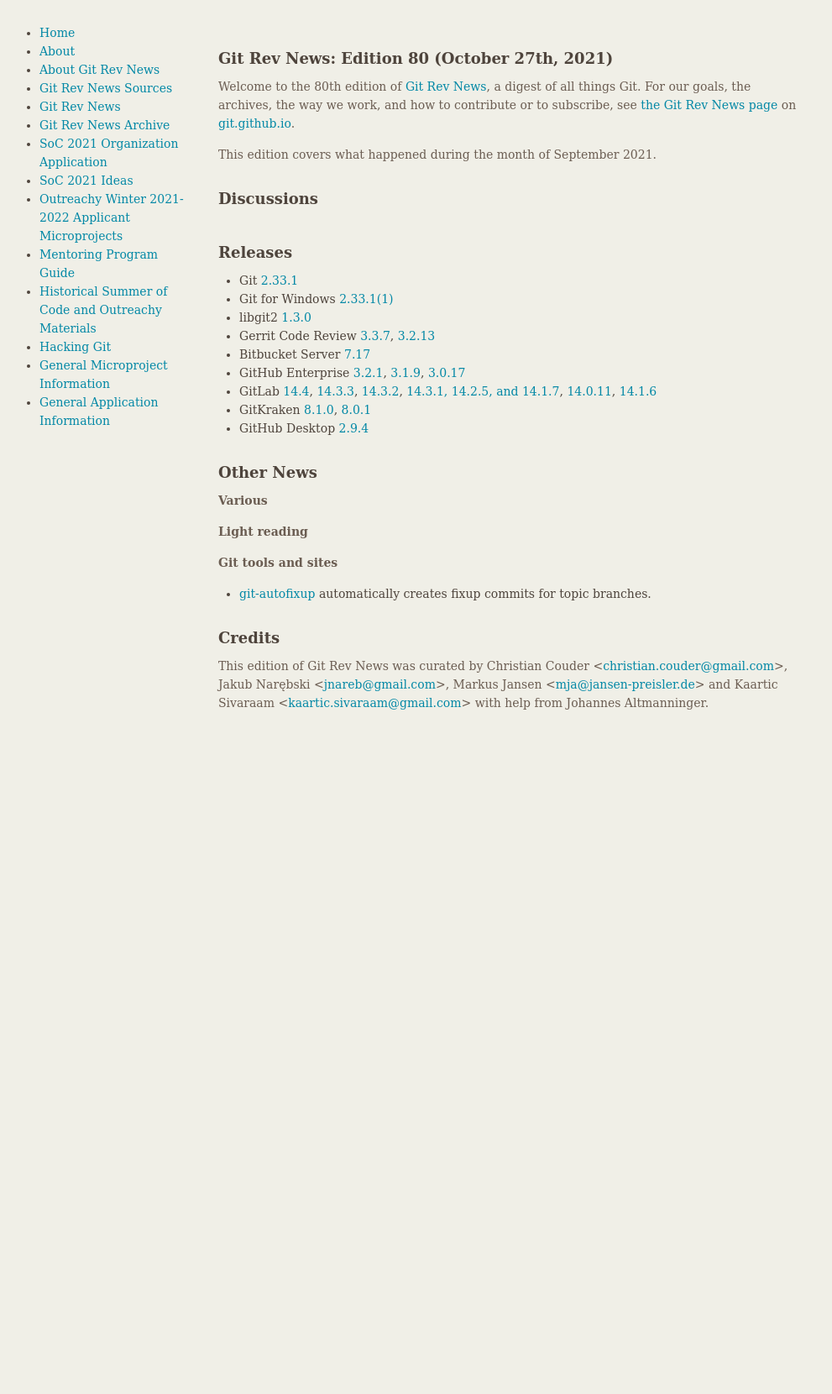
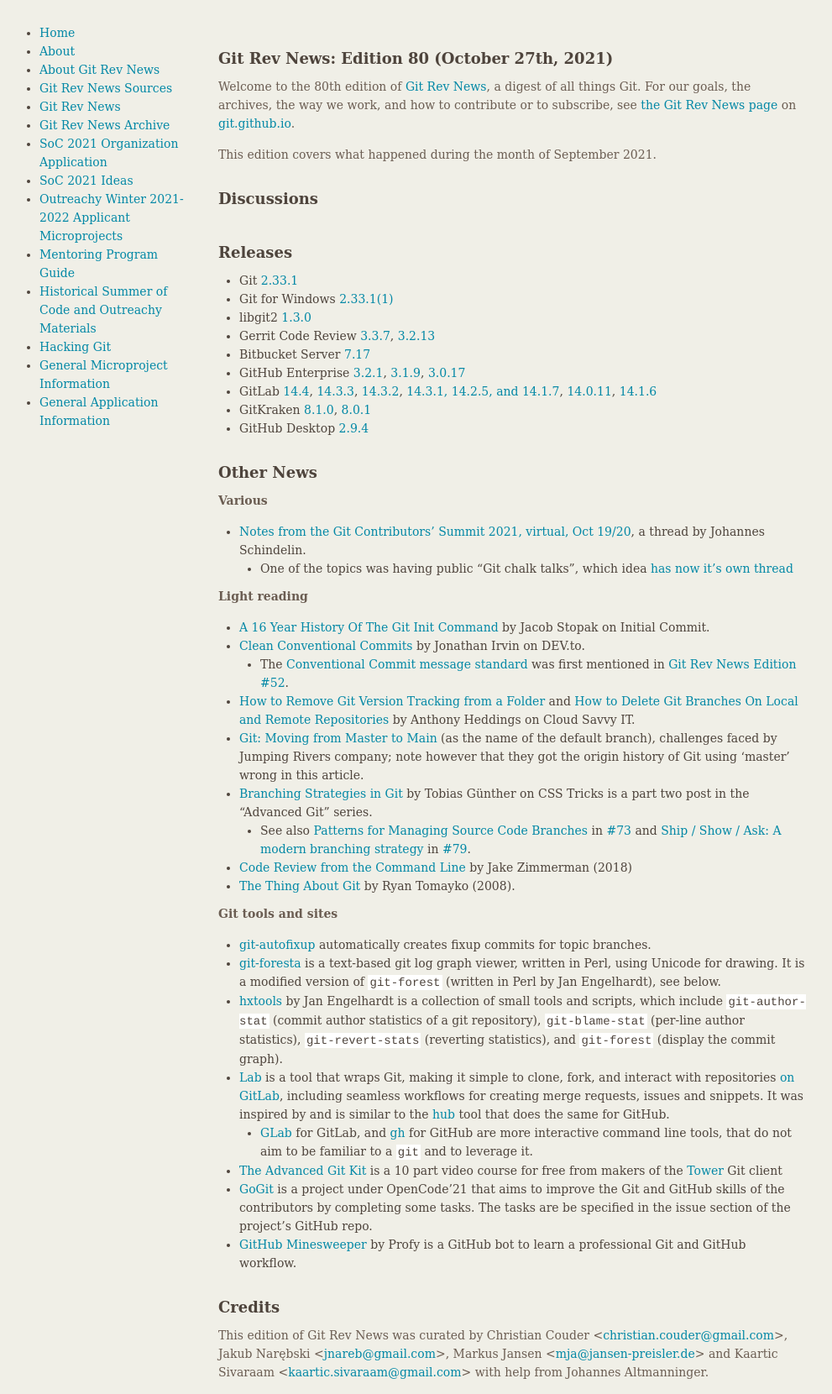
Before and after one commit to git/git.github.io, a Jekyll site: the page built from rev_news/drafts/edition-80.md, in a window 1280 px wide. Shown: the whole page at 84% size, without its empty margins (149-1140 px from the left). Built offline with Jekyll 4.4.1, drawn with Linux system fonts in a browser that asks for light colours; before the commit the page ends 900 px from its top, so only the background shows below that.

Commit message:
rn-80: Add links to various news, articles, sites and tools

```diff
--- a/rev_news/drafts/edition-80.md
+++ b/rev_news/drafts/edition-80.md
@@ -58,14 +58,66 @@
 
 __Various__
 
+* [Notes from the Git Contributors' Summit 2021, virtual, Oct 19/20](https://public-inbox.org/git/nycvar.QRO.7.76.6.2110221202430.62@tvgsbejvaqbjf.bet/t/),
+  a thread by Johannes Schindelin.
+  * One of the topics was having public "Git chalk talks", which idea
+    [has now it's own thread](https://public-inbox.org/git/nycvar.QRO.7.76.6.2110220950020.62@tvgsbejvaqbjf.bet/t/#u)
+
 
 __Light reading__
+
+* [A 16 Year History Of The Git Init Command](https://initialcommit.com/blog/history-git-init-command)
+  by Jacob Stopak on Initial Commit.
+* [Clean Conventional Commits](https://dev.to/sublimegeek/clean-conventional-commits-40l8)
+  by Jonathan Irvin on DEV.to.
+  * The [Conventional Commit message standard](https://www.conventionalcommits.org/)
+    was first mentioned in [Git Rev News Edition #52](https://git.github.io/rev_news/2019/06/28/edition-52/).
+* [How to Remove Git Version Tracking from a Folder](https://www.cloudsavvyit.com/14500/how-to-remove-git-version-tracking-from-a-folder/) and
+  [How to Delete Git Branches On Local and Remote Repositories](https://www.cloudsavvyit.com/14289/how-to-delete-git-branches-on-local-and-remote-repositories/)
+  by Anthony Heddings on Cloud Savvy IT.
+* [Git: Moving from Master to Main](https://www.jumpingrivers.com/blog/git-moving-master-to-main/)
+  (as the name of the default branch), challenges faced by Jumping Rivers company;
+  note however that they got the origin history of Git using 'master' wrong in this article.
+* [Branching Strategies in Git](https://css-tricks.com/branching-strategies-in-git/)
+  by Tobias Günther on CSS Tricks is a part two post in the “Advanced Git” series.
+  * See also [Patterns for Managing Source Code Branches](https://martinfowler.com/articles/branching-patterns.html) in [#73](https://git.github.io/rev_news/2021/03/27/edition-73/)
+    and [Ship / Show / Ask: A modern branching strategy](https://martinfowler.com/articles/ship-show-ask.html) in [#79](https://git.github.io/rev_news/2021/09/30/edition-79/).
+* [Code Review from the Command Line](https://blog.jez.io/cli-code-review/)
+  by Jake Zimmerman (2018)
+* [The Thing About Git](https://tomayko.com/blog/2008/the-thing-about-git)
+  by Ryan Tomayko (2008).
 
 
 __Git tools and sites__
 
 * [git-autofixup](https://github.com/torbiak/git-autofixup) automatically
   creates fixup commits for topic branches.
+* [git-foresta](https://github.com/takaaki-kasai/git-foresta) is a text-based git log graph viewer,
+  written in Perl, using Unicode for drawing.
+  It is a modified version of `git-forest` (written in Perl by Jan Engelhardt), see below.
+* [hxtools](http://inai.de/projects/hxtools/) by Jan Engelhardt
+  is a collection of small tools and scripts, which include
+  `git-author-stat` (commit author statistics of a git repository),
+  `git-blame-stat` (per-line author statistics),
+  `git-revert-stats` (reverting statistics), and
+  `git-forest` (display the commit graph).
+* [Lab](https://github.com/zaquestion/lab) is a tool that wraps Git,
+  making it simple to clone, fork, and interact with repositories
+  [on GitLab](https://gitlab.com/gitlab-org/ecosystem-stage/lab),
+  including seamless workflows for creating merge requests, issues and snippets.
+  It was inspired by and is similar to the [hub](https://github.com/github/hub)
+  tool that does the same for GitHub.
+  * [GLab](https://glab.readthedocs.io/) for GitLab, and
+    [gh](https://github.com/cli/cli) for GitHub are more interactive
+    command line tools, that do not aim to be familiar to a `git` and to leverage it.
+* [The Advanced Git Kit](https://www.git-tower.com/learn/git/advanced-git-kit)
+  is a 10 part video course for free from makers of the [Tower](https://www.git-tower.com/) Git client
+* [GoGit](https://github.com/opencodeiiita/GoGit) is a project under OpenCode'21
+  that aims to improve the Git and GitHub skills of the contributors by completing some tasks.
+  The tasks are be specified in the issue section of the project's GitHub repo.
+* [GitHub Minesweeper](https://profy.dev/project/github-minesweeper) by Profy
+  is a GitHub bot to learn a professional Git and GitHub workflow.
+
 
 ## Credits
 
```
